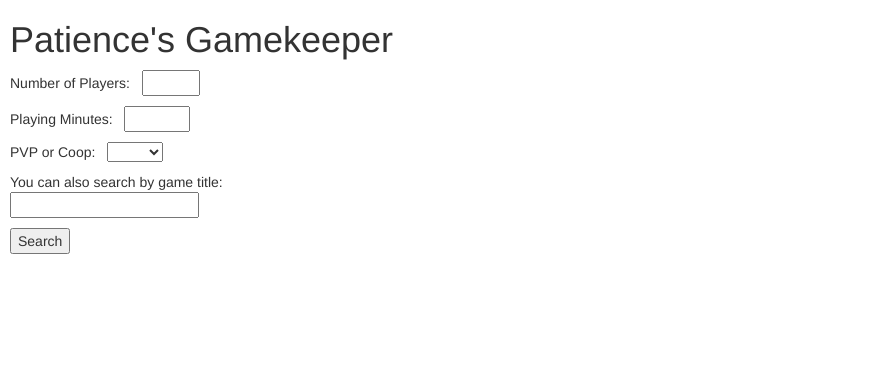
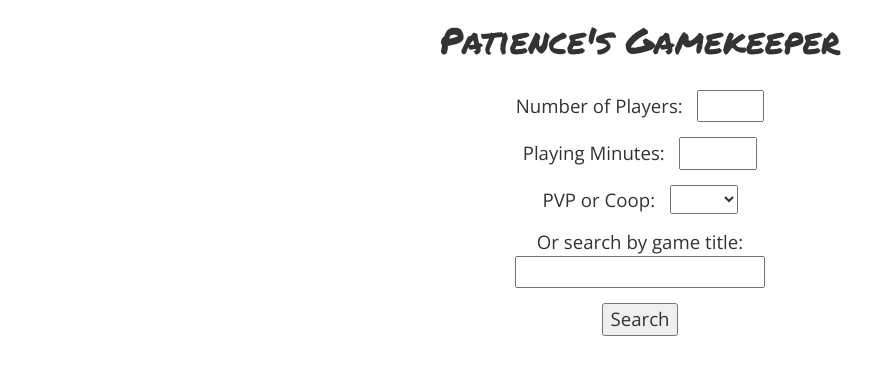
Before and after one commit to patiencedaur/igolka, a Flask app: page / in a window 1280 px wide. Shown: the top 375 px of the page, without its empty margins (0-894 px from the left). Run offline with Flask 2, Linux system fonts and the light colour scheme; some libraries are stand-ins or nearby versions.

Commit message:
Make it a bit more beautiful

```diff
--- a/templates/gamekeeper.html
+++ b/templates/gamekeeper.html
@@ -23,7 +23,7 @@
               </div>
         {% endfor %}
       {% else %}
-      <p>None found, sorry.</p>
+      <div class="result">None found, sorry.</div>
       {% endif %}
-      <p><a href="javascript:history.back()">&lt;&lt; Back</a></p>
+      <div class="result"><a href="javascript:history.back()">&lt;&lt; Back</a></div>
 {% endblock %}
--- a/templates/index.html
+++ b/templates/index.html
@@ -14,7 +14,7 @@
           <option value="Competitive">PVP</option>
           <option value="Cooperative">Coop</option>
         </select></p>
-        <p> You can also search by game title:<br>
+        <p> Or search by game title:<br>
           <input name="title" placeholder="" type="text"></p>
     <input type="submit" value="Search">
   </form>
--- a/templates/layout.html
+++ b/templates/layout.html
@@ -4,13 +4,39 @@
   <title>Darky & Patience's BGG Database Search</title>
   <link rel="stylesheet" href="//maxcdn.bootstrapcdn.com/bootstrap/3.2.0/css/bootstrap.min.css">
   <link rel="stylesheet" href="//maxcdn.bootstrapcdn.com/bootstrap/3.2.0/css/bootstrap-theme.min.css">
+  <link href="https://fonts.googleapis.com/css?family=Permanent+Marker" rel="stylesheet" type="text/css">
+  <link href="https://fonts.googleapis.com/css?family=Open+Sans" rel="stylesheet" type="text/css">
   <style type="text/css">
+  body {
+    margin: 10px;
+  }
+  h1 {
+    font-family: Permanent Marker;
+    margin-bottom: 30px;
+    text-align: center;
+  }
+  div {
+    font-family: Open Sans;
+    font-size: 14pt;
+    text-align: center;
+  }
+  p {
+    font-family: Open Sans;
+    margin-bottom: 15px;
+    text-align: center;
+  }
   .result {
+    text-align: left;
+    margin-left: 40px;
     margin-bottom: 40px;
+  }
+  a {
+    font-family: Permanent Marker;
+    font-size: 14pt;
   }
   </style>
 </head>
-<body style="margin: 10px;">
+<body>
   {% block content %}
   {% endblock %}
 </body>
```
